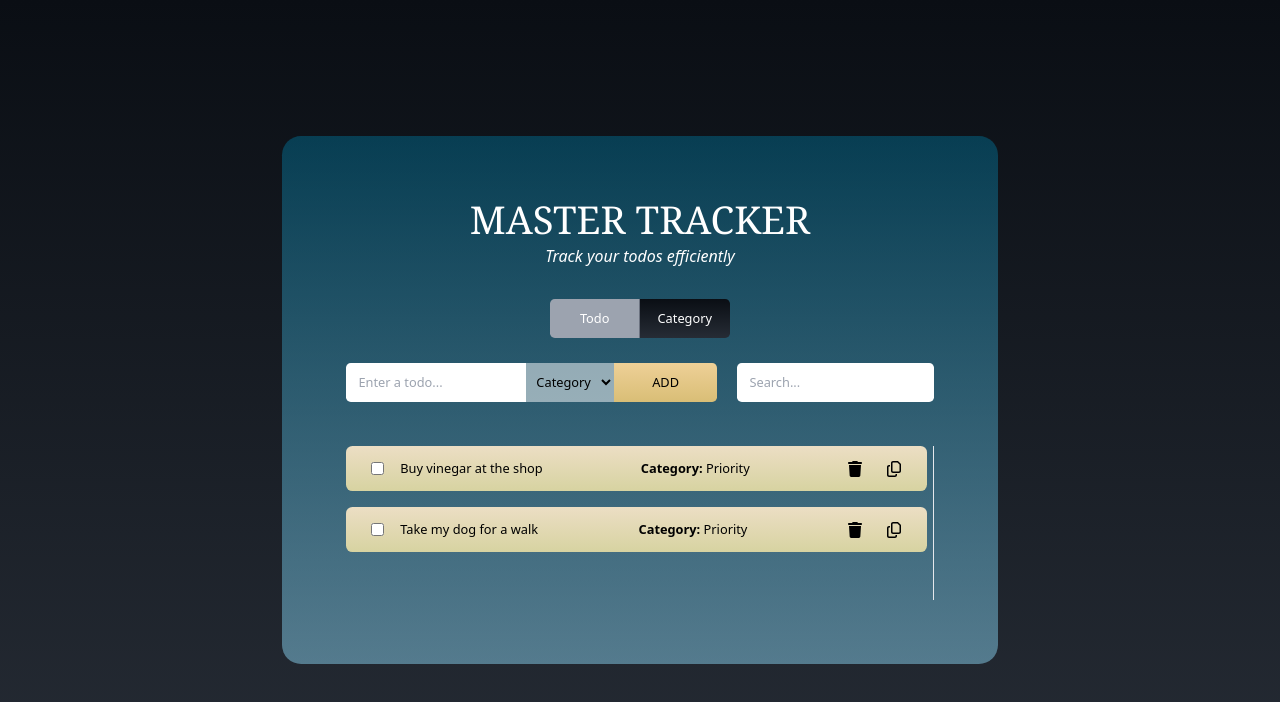
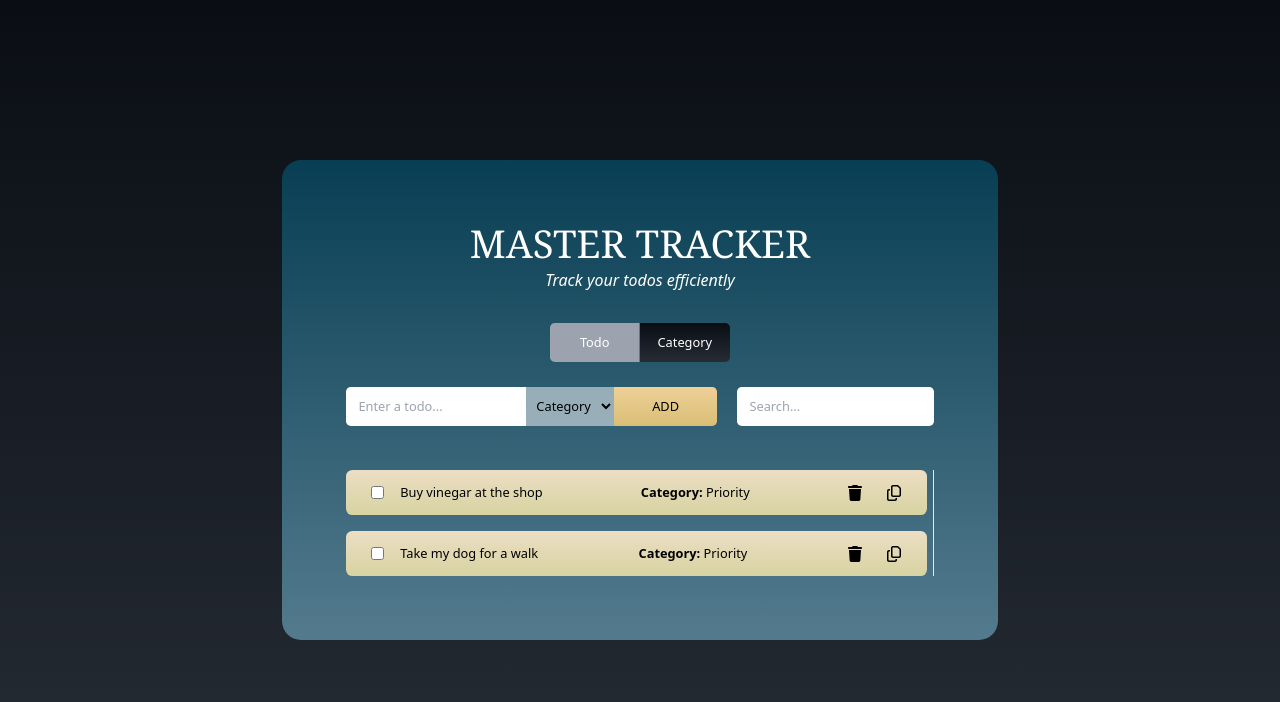
Before and after one commit to ahmedskandar/master-tracker, a React (Create React App) app: page / in a window 1280 px wide. Shown: the top 702 px of the page. Built offline with nearby package versions, Linux system fonts and the light colour scheme.

Commit message:
added toaster feature on copy todo and updated context logic

```diff
--- a/package.json
+++ b/package.json
@@ -18,6 +18,7 @@
     "react": "^18.2.0",
     "react-dom": "^18.2.0",
     "react-scripts": "5.0.1",
+    "react-toastify": "^9.1.3",
     "typescript": "^4.9.5",
     "web-vitals": "^2.1.4"
   },
--- a/src/App.tsx
+++ b/src/App.tsx
@@ -1,9 +1,13 @@
 import { TodoProvider } from "./context/TodoContext";
 import Home from "./pages/Home";
+import { ToastContainer } from "react-toastify";
+import "react-toastify/dist/ReactToastify.css";
 
 function App() {
+
   return (
     <TodoProvider>
+      <ToastContainer pauseOnHover={false} autoClose={2000}  theme="dark"/>
       <Home />
     </TodoProvider>
   );
--- a/src/components/category/CategoryItem.tsx
+++ b/src/components/category/CategoryItem.tsx
@@ -9,7 +9,7 @@ const CategoryItem = (props: Props) => {
       <div className="bg-todo-item rounded-lg py-4 px-8 flex gap-4 justify-between">
         <p>Grocery</p>
         <span>2 todos</span>
-        <ActionIcons className="flex items-center gap-4 text-xl sm:gap-8" />
+        <ActionIcons onCopyTodo={() => null} onDeleteTodo={() => null} className="flex items-center gap-4 text-xl sm:gap-8" />
       </div>
       <CategoryTodoList />
     </li>
--- a/src/components/todo/TodoItem.tsx
+++ b/src/components/todo/TodoItem.tsx
@@ -1,8 +1,29 @@
-import { TodoItemType } from "../../lib/types";
+import { ACTION_TYPE, TodoItemType } from "../../lib/types";
 import ActionIcons from "../ui/ActionIcons";
+import { toast } from "react-toastify";
 
+// A functional component for rendering a single todo item
 const TodoItem = (props: TodoItemType) => {
-  const {value, categoryId, id, isChecked} = props
+  // Destructure props to access relevant data
+  const { value, categoryId, id, isChecked, dispatch } = props;
+
+  // Event handler to delete the todo item
+  const handleDeleteTodo = () => {
+    dispatch({ type: ACTION_TYPE.DELETE_TODO, payload: id });
+  };
+
+  // Event handler to copy the todo item's value to the clipboard
+  const handleCopyTodo = async () => {
+    try {
+      // Using navigator.clipboard to copy the todo item text
+      await navigator.clipboard.writeText(value);
+      // Display a success message using the toast library
+      toast("Todo copied!");
+    } catch (err) {
+      // Display an error alert if copying fails
+      alert("Failed to copy text: " + err);
+    }
+  };
   return (
     <li className="bg-todo-item rounded-lg py-4 px-8 flex gap-4 justify-between">
       <div className="flex gap-5">
@@ -12,7 +33,11 @@ const TodoItem = (props: TodoItemType) => {
       <p>
         <span className="font-bold">Category:</span> Priority
       </p>
-      <ActionIcons className="flex items-center gap-4 text-xl sm:gap-8" />
+      <ActionIcons
+        onDeleteTodo={handleDeleteTodo}
+        onCopyTodo={handleCopyTodo}
+        className="flex items-center gap-4 text-xl sm:gap-8"
+      />
     </li>
   );
 };
--- a/src/components/todo/TodoList.tsx
+++ b/src/components/todo/TodoList.tsx
@@ -4,11 +4,12 @@ import { useTodo } from '../../context/TodoContext'
 type Props = {}
 
 const TodoList = (props: Props) => {
-  const {state, dispatch} = useTodo()
+  // Access state and dispatch function from the TodoContext
+  const { state, dispatch } = useTodo();
   return (
-    <ul className="mt-14 hide-scroll flex flex-col gap-5 h-48 overflow-y-scroll border-r pr-2">
+    <ul className="mt-14 hide-scroll flex flex-col gap-5 max-h-48 overflow-y-scroll border-r pr-2">
       {state.map((todoItem) => (
-        <TodoItem key={todoItem.id} dispatch = {dispatch} {...todoItem} />
+        <TodoItem key={todoItem.id} dispatch={dispatch} {...todoItem} />
       ))}
     </ul>
   );
--- a/src/components/ui/ActionIcons.tsx
+++ b/src/components/ui/ActionIcons.tsx
@@ -1,16 +1,29 @@
 import { faCopy } from "@fortawesome/free-regular-svg-icons";
 import { faTrash } from "@fortawesome/free-solid-svg-icons";
 import { FontAwesomeIcon } from "@fortawesome/react-fontawesome";
+import { ActionIconsType } from "../../lib/types";
 
-type ActionIconsType = {
-    className: string
-};
-
-const ActionIcons = ({className}: ActionIconsType) => {
+const ActionIcons = ({
+  className,
+  onDeleteTodo,
+  onCopyTodo,
+}: ActionIconsType) => {
   return (
     <div className={className}>
-      <FontAwesomeIcon role="button" icon={faTrash} />
-      <FontAwesomeIcon role="button" icon={faCopy} />
+      <FontAwesomeIcon
+        role="button"
+        onClick={onDeleteTodo}
+        aria-label="delete button"
+        icon={faTrash}
+        title="Delete"
+      />
+      <FontAwesomeIcon
+        role="button"
+        onClick={onCopyTodo}
+        aria-label="copy button"
+        icon={faCopy}
+        title="Copy"
+      />
     </div>
   );
 };
--- /dev/null
+++ b/src/components/ui/Toaster.tsx
@@ -0,0 +1,12 @@
+import { ToasterType } from "../../lib/types";
+
+const Toaster = ({ message, onClose }: ToasterType) => {
+  return (
+    <div className="toaster">
+      <p>{message}</p>
+      <button onClick={onClose}>Close</button>
+    </div>
+  );
+};
+
+export default Toaster;
--- a/src/components/ui/ToggleButtons.tsx
+++ b/src/components/ui/ToggleButtons.tsx
@@ -1,23 +1,23 @@
-import { ToggleButtonsType, View } from "../../lib/types";
+import { ToggleButtonsType, VIEW } from "../../lib/types";
 
 const ToggleButtons = ({
   onChangeActiveView,
   activeView,
 }: ToggleButtonsType) => {
   //Sets the style of the active button depending on the active view prop
-  const todoActiveStyle = activeView === View.TODO && "bg-none bg-gray-400";
+  const todoActiveStyle = activeView === VIEW.TODO && "bg-none bg-gray-400";
   const categoryActiveStyle =
-    activeView === View.CATEGORY && "bg-none bg-gray-400";
+    activeView === VIEW.CATEGORY && "bg-none bg-gray-400";
   return (
     <div className="flex justify-center">
       <button
-        onClick={() => onChangeActiveView(View.TODO)}
+        onClick={() => onChangeActiveView(VIEW.TODO)}
         className={`toggle-button text-white border-r rounded-l-md border-r-gray-500 ${todoActiveStyle}`}
       >
         Todo
       </button>
       <button
-        onClick={() => onChangeActiveView(View.CATEGORY)}
+        onClick={() => onChangeActiveView(VIEW.CATEGORY)}
         className={`toggle-button text-white rounded-r-md ${categoryActiveStyle}`}
       >
         Category
--- a/src/context/TodoContext.tsx
+++ b/src/context/TodoContext.tsx
@@ -1,6 +1,7 @@
 import React, { createContext, useContext, useReducer } from "react";
-import { ChildrenProps, TodoActionType, TodoStateType } from "../lib/types";
+import { ACTION_TYPE, ChildrenProps, TodoActionType, TodoStateType } from "../lib/types";
 
+//Initial State of the todo reducer
 const initialState: TodoStateType = [
   {
     id: 1,
@@ -16,36 +17,29 @@ const initialState: TodoStateType = [
   },
 ];
 
-const todoReducer = (
-  state: TodoStateType,
-  action: TodoActionType
-): any => {
+//Todo reducer function
+const todoReducer = (state: TodoStateType, action: TodoActionType): any => {
   switch (action.type) {
-    case "ADD_TODO":
-      return [...state, action.payload];
+    case ACTION_TYPE.ADD_TODO:
+      return console.log("Added todo");
+    //   return [...state, action.payload];
     case "UPDATE_TODO":
       // Implement your logic to update a todo item here
       return state;
-    case "DELETE_TODO":
-      // Implement your logic to delete a todo item here
-      return state;
+    case ACTION_TYPE.DELETE_TODO:
+      // Logic to delete a todo
+      return state.filter((todo) => todo.id !== action.payload);
     default:
       return state;
   }
 };
 
+//Todo context
 const TodoContext = createContext<
   { state: TodoStateType; dispatch: React.Dispatch<TodoActionType> } | undefined
 >(undefined);
 
-export const useTodo = () => {
-  const context = useContext(TodoContext);
-  if (context === undefined) {
-    throw new Error("useTodo must be used within a TodoProvider");
-  }
-  return context;
-};
-
+//Todo provider
 export const TodoProvider = ({ children }: ChildrenProps) => {
   const [state, dispatch] = useReducer(todoReducer, initialState);
 
@@ -55,3 +49,12 @@ export const TodoProvider = ({ children }: ChildrenProps) => {
     </TodoContext.Provider>
   );
 };
+
+//Reusable function to get the value of todo context
+export const useTodo = () => {
+  const context = useContext(TodoContext);
+  if (context === undefined) {
+    throw new Error("useTodo must be used within a TodoProvider");
+  }
+  return context;
+};
--- a/src/lib/types.ts
+++ b/src/lib/types.ts
@@ -3,15 +3,15 @@ export type ChildrenProps = {
   children: React.ReactNode;
 };
 
-export enum View {
+export enum VIEW {
   TODO = "Todo",
   CATEGORY = "Category",
 }
 
 export type ToggleButtonsType = {
-  activeView: View;
-  onChangeActiveView: (view: View) => void;
-}
+  activeView: VIEW;
+  onChangeActiveView: (view: VIEW) => void;
+};
 
 export type TodoStateType = {
   id: number;
@@ -28,8 +28,25 @@ export type TodoItemType = {
   dispatch: React.Dispatch<TodoActionType>;
 };
 
+export type TodoActionType = {
+  type: string;
+  payload?: any;
+};
 
-export type TodoActionType = {
-  type: string,
-  payload: any
+export type ActionIconsType = {
+  className?: string;
+  onDeleteTodo?: () => void;
+  onCopyTodo?: () => void;
+};
+
+export enum ACTION_TYPE {
+  // Add a new todo item
+  ADD_TODO = "ADD_TODO",
+  // Delete an existing todo item
+  DELETE_TODO = "DELETE_TODO",
 }
+
+export type ToasterType = {
+  message: string,
+  onClose: () => void
+}
--- a/src/pages/Home.tsx
+++ b/src/pages/Home.tsx
@@ -3,15 +3,15 @@ import Category from "../components/category/Category";
 import Todo from "../components/todo/Todo";
 import Card from "../components/ui/Card";
 import ToggleButtons from "../components/ui/ToggleButtons";
-import { View } from "../lib/types";
+import { VIEW } from "../lib/types";
 
 type Props = {};
 
 const Home = (props: Props) => {
 
-const [activeView, setActiveView] = useState(View.TODO);
+const [activeView, setActiveView] = useState(VIEW.TODO);
 
-const handleChangeActiveView = (view: View) => {
+const handleChangeActiveView = (view: VIEW) => {
   setActiveView(view)
 }
 
@@ -29,7 +29,7 @@ const handleChangeActiveView = (view: View) => {
           activeView={activeView}
           onChangeActiveView={handleChangeActiveView}
         />
-        {activeView === View.TODO ? <Todo /> : <Category />}
+        {activeView === VIEW.TODO ? <Todo /> : <Category />}
       </Card>
     </section>
   );
```
Also changed, not shown: 1 other file (tests, documents, lock files or other folders).
